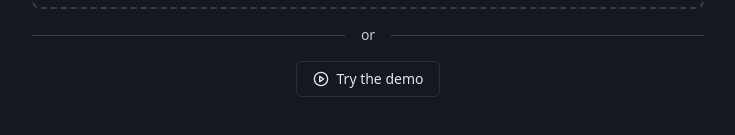
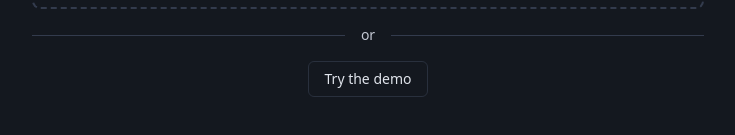
Before and after one commit to boiln/burpy, a Next.js app: page / in a window 1280 px wide. Shown: the part 411-546 px from the top of the page, without its empty margins (272-1007 px from the left). Built offline with nearby package versions, Linux system fonts and the light colour scheme.

Commit message:
remove demo icon

```diff
--- a/src/components/FileUpload.tsx
+++ b/src/components/FileUpload.tsx
@@ -162,7 +162,6 @@ export function FileUpload({ onSessionLoaded }: FileUploadProps) {
                 onClick={loadDemoFile}
                 disabled={loading}
             >
-                <PlayCircle className="h-4 w-4" />
                 <span>Try the demo</span>
             </Button>
         </div>
```
